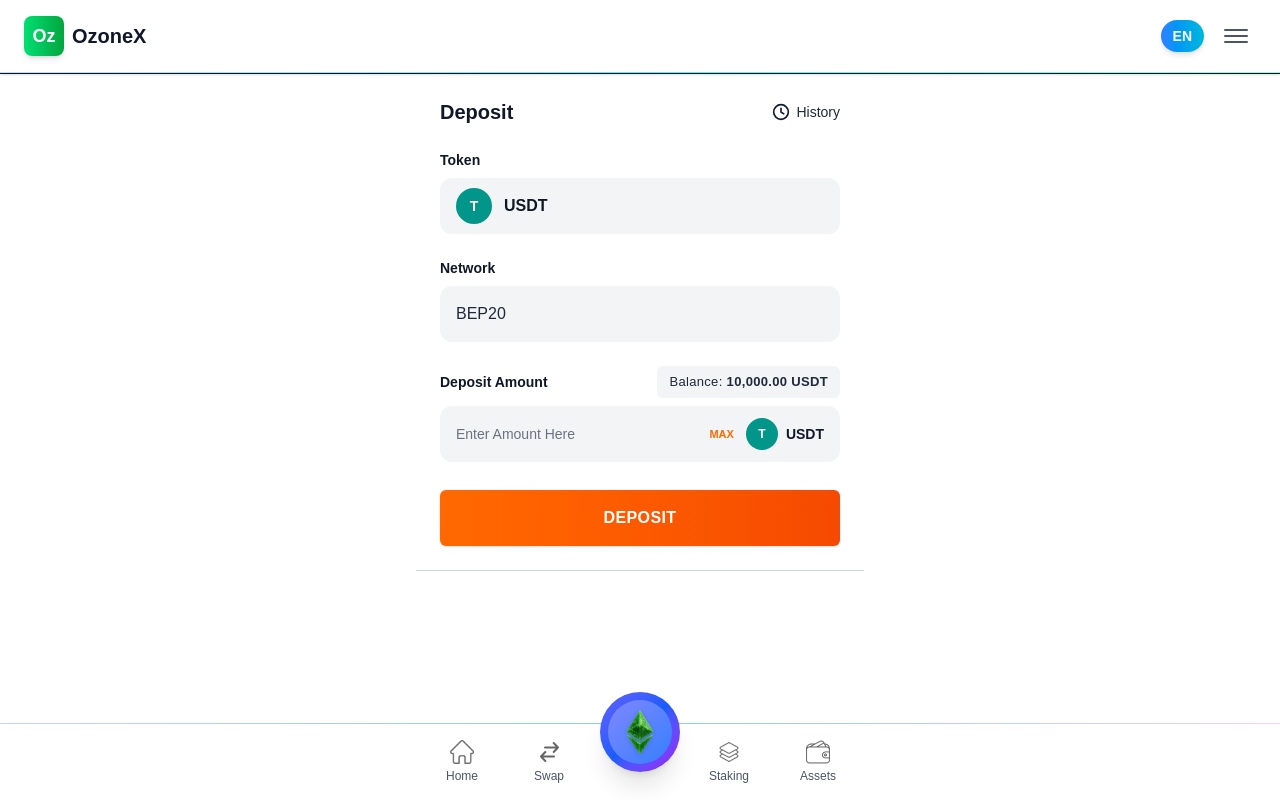
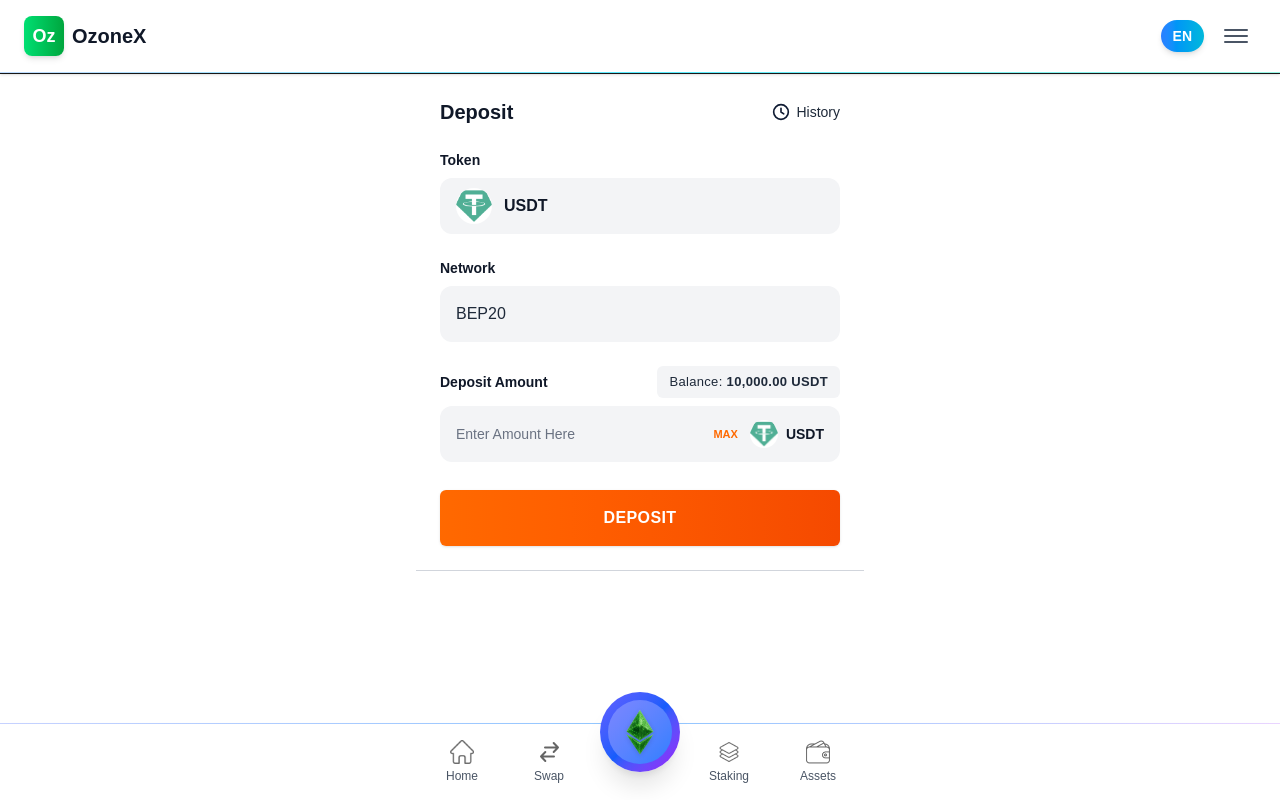
Before and after one commit to krismayuangga/ozone-hub, a Next.js app in the folder frontend/: page /assets/deposit in a window 1280 px wide. Built offline with nearby package versions, Linux system fonts and the light colour scheme.

Commit message:
chore(assets): replace USDT placeholder circles with usdt-token.png image

```diff
--- a/frontend/src/app/assets/deposit/page.tsx
+++ b/frontend/src/app/assets/deposit/page.tsx
@@ -31,9 +31,13 @@ export default function DepositPage() {
           <div className="mb-6">
             <div className="text-sm font-semibold text-gray-900 mb-2">Token</div>
             <div className="h-14 rounded-xl bg-gray-100 flex items-center px-4 space-x-3">
-              <div className="w-9 h-9 rounded-full bg-teal-600 flex items-center justify-center">
-                <span className="text-white font-bold text-sm">T</span>
-              </div>
+              <Image
+                src="/images/icons/usdt-token.png"
+                alt="USDT"
+                width={36}
+                height={36}
+                className="rounded-full"
+              />
               <span className="font-semibold text-gray-900">USDT</span>
             </div>
           </div>
@@ -59,9 +63,13 @@ export default function DepositPage() {
                 className="flex-1 bg-transparent outline-none text-gray-900 placeholder-gray-500 text-sm"
               />
               <button className="text-[11px] font-semibold text-orange-500 mr-3">MAX</button>
-              <div className="w-8 h-8 rounded-full bg-teal-600 flex items-center justify-center">
-                <span className="text-white font-bold text-xs">T</span>
-              </div>
+              <Image
+                src="/images/icons/usdt-token.png"
+                alt="USDT"
+                width={28}
+                height={28}
+                className="rounded-full"
+              />
               <span className="ml-2 text-sm font-semibold text-gray-900">USDT</span>
             </div>
           </div>
--- a/frontend/src/app/assets/page.tsx
+++ b/frontend/src/app/assets/page.tsx
@@ -66,9 +66,13 @@ export default function AssetsPage() {
             {/* USDT Row */}
             <div className="py-4 flex items-start justify-between">
               <div className="flex items-center space-x-3">
-                <div className="w-10 h-10 rounded-full bg-teal-500 flex items-center justify-center shadow-sm">
-                  <span className="text-white text-base font-bold">T</span>
-                </div>
+                <Image
+                  src="/images/icons/usdt-token.png"
+                  alt="USDT"
+                  width={40}
+                  height={40}
+                  className="rounded-full"
+                />
                 <div className="leading-tight">
                   <div className="font-semibold text-gray-900">USDT</div>
                   <div className="text-xs text-gray-500">Tether</div>
--- a/frontend/src/app/assets/withdraw/page.tsx
+++ b/frontend/src/app/assets/withdraw/page.tsx
@@ -4,6 +4,7 @@ import { Header } from '@/components/layout/Header';
 import { BottomNavigation } from '@/components/layout/BottomNavigation';
 import { useRouter } from 'next/navigation';
 import { useState } from 'react';
+import Image from 'next/image';
 
 export default function WithdrawPage() {
   const router = useRouter();
@@ -43,9 +44,13 @@ export default function WithdrawPage() {
                 className="flex-1 bg-transparent outline-none text-gray-900 placeholder-gray-500 text-sm"
               />
               <button className="text-[11px] font-semibold text-orange-500 mr-3">MAX</button>
-              <div className="w-8 h-8 rounded-full bg-teal-600 flex items-center justify-center">
-                <span className="text-white font-bold text-xs">T</span>
-              </div>
+              <Image
+                src="/images/icons/usdt-token.png"
+                alt="USDT"
+                width={28}
+                height={28}
+                className="rounded-full"
+              />
               <span className="ml-2 text-sm font-semibold text-gray-900">USDT</span>
             </div>
           </div>
```
